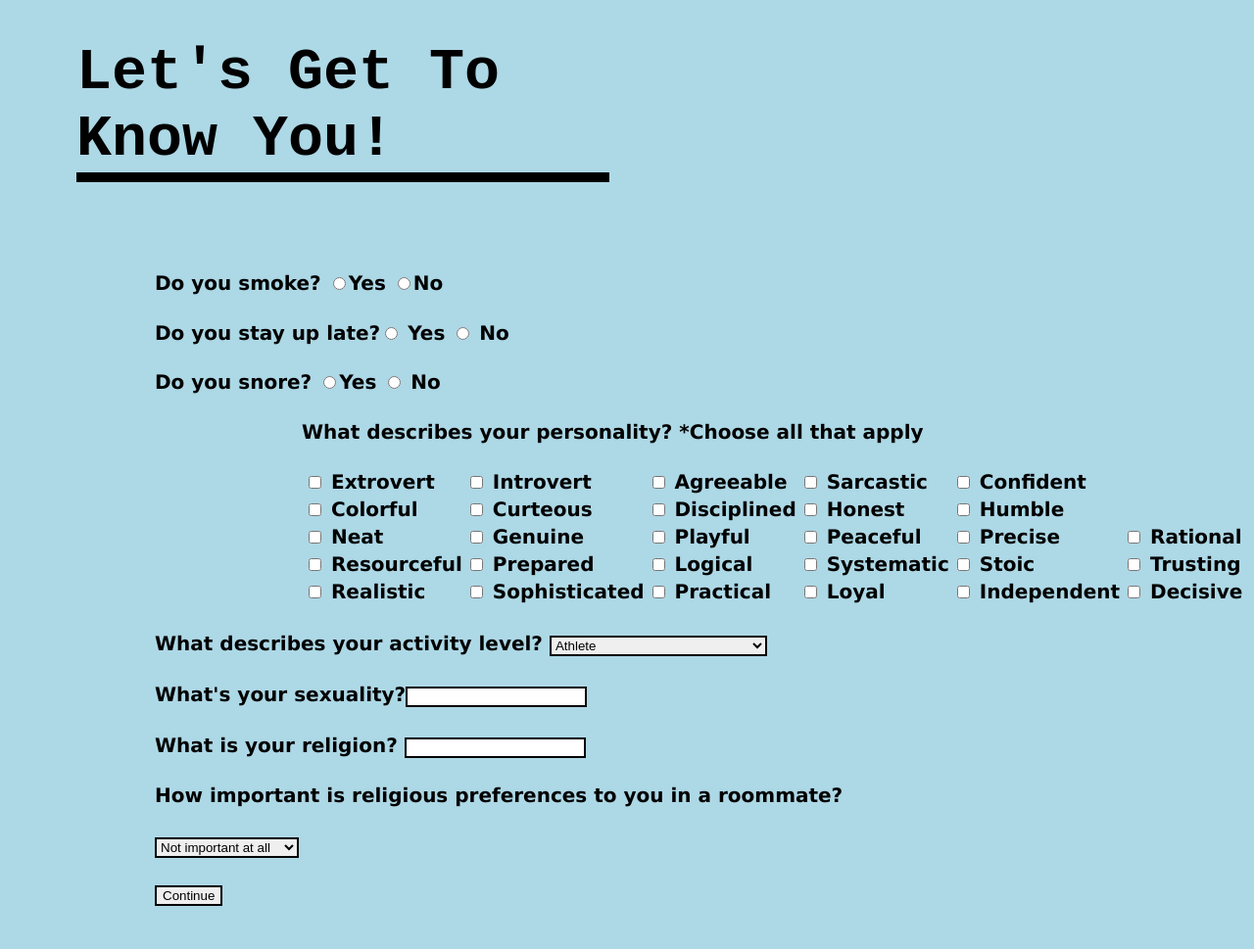
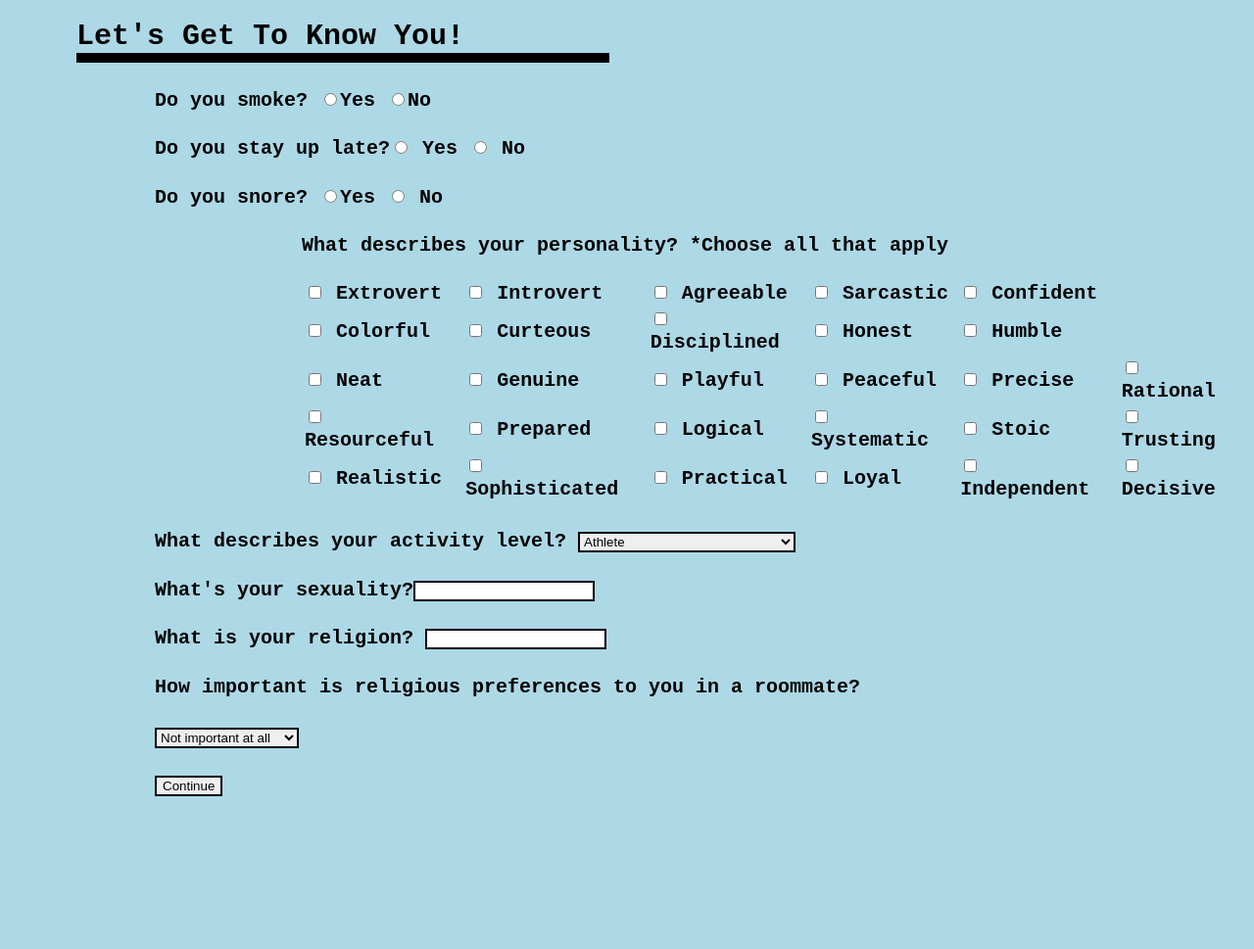
Before and after one commit to ruckerjanthony/RoomE, a Python web app: template RoomE/Templates/start.html in a window 1280 px wide. Shown: the whole page at 98% size. After the commit the page ends 813 px from the top, so only its background shows below. Run offline with Jinja, Linux system fonts and the light colour scheme; the template is opened without the code that fills it, so the values that code supplies are empty.

Commit message:
made some changes according to what you wanted sir

```diff
--- a/RoomE/Templates/form.css
+++ b/RoomE/Templates/form.css
@@ -4,12 +4,16 @@ body {
 }
 h1 {
 font-family: courier new;
-font-size: 60px;
+font-size: 30px;
 border-bottom: solid 10px;
 margin-right: 650px;
 margin-left: 70px;
 }
 
+h4{
+font-family: courier new;
+font-size: 20px;
+}
 
 div {
 margin-left: 150px;
--- a/RoomE/Templates/start.html
+++ b/RoomE/Templates/start.html
@@ -7,7 +7,7 @@
   </head>
   <body>
     <h1>Let's Get To Know You!</h1>
-    <form method="post" action=""><div><br>
+    <form method="post" action=""><div>
       <h4> Do you smoke? <input type="radio" name="smoke?" value="yes">Yes
     <input type="radio" name="smoke?" value="no">No</h4>
       <h4> Do you stay up late?<input type= "radio" name= "late riser?" value="yes"> Yes
--- a/RoomE/Templates/start_2.html
+++ b/RoomE/Templates/start_2.html
@@ -1,7 +1,7 @@
 <!DOCTYPE html>
 <html>
   <head>
-    <meta charset="utf-8">
+    <link rel="stylesheet" href="form.css">
     <title>Continued</title>
   </head>
   <body>
```
